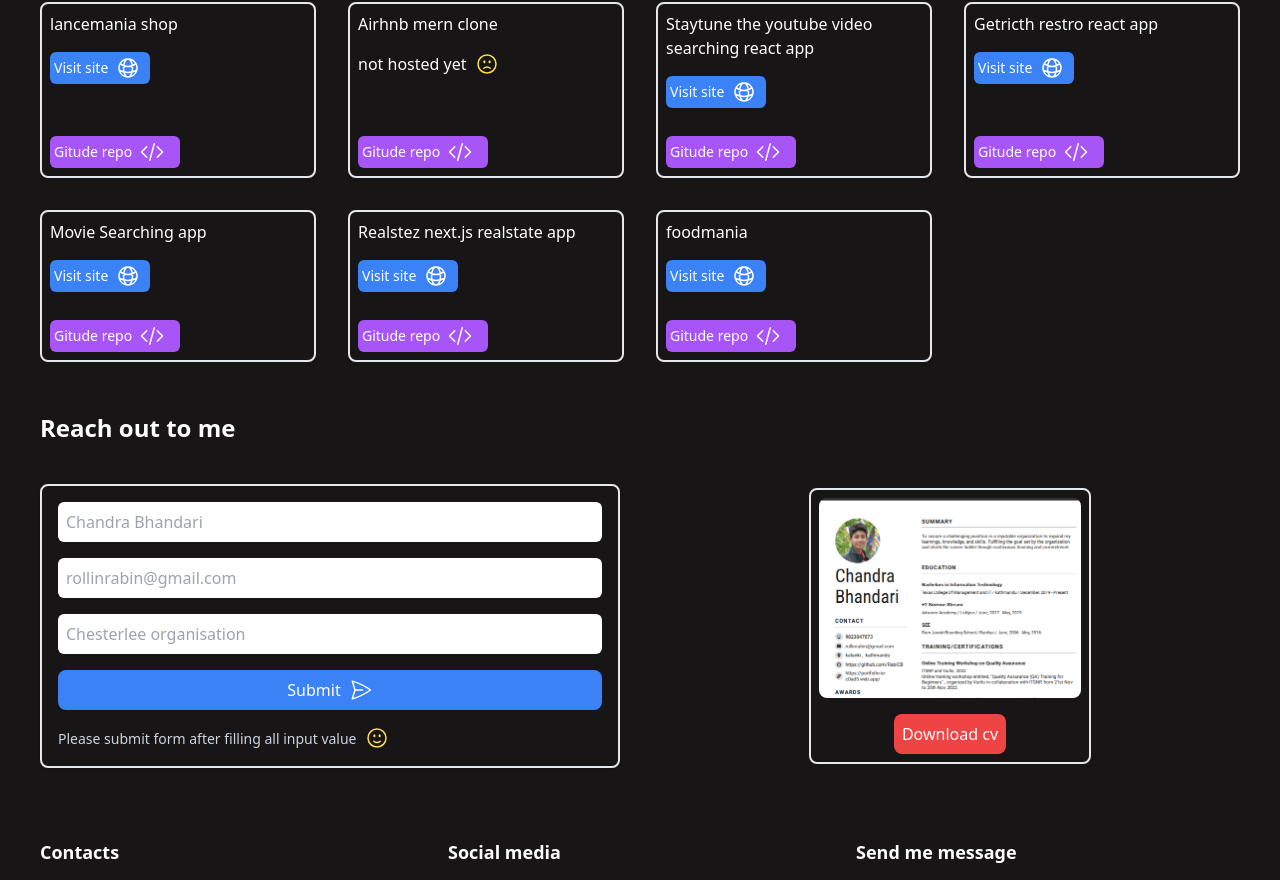
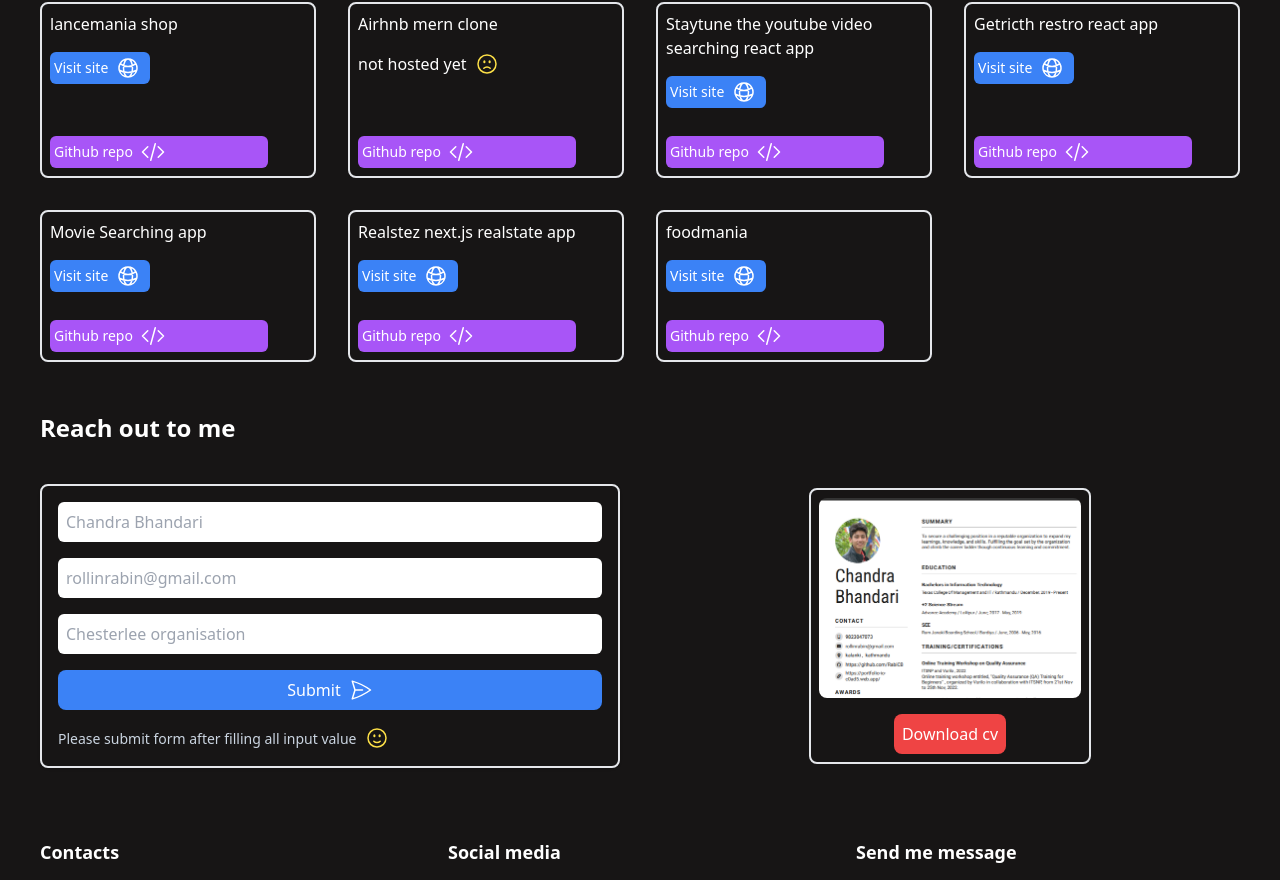
Before and after one commit to RabiCB/new-portfolio, a React (Create React App) app: page / in a window 1280 px wide. Shown: the part 1118-1998 px from the top of the page. Built offline with nearby package versions, Linux system fonts and the light colour scheme; grey boxes are pictures that could not be loaded.

Commit message:
portfolio

```diff
--- a/src/Components/Intervalform.js
+++ b/src/Components/Intervalform.js
@@ -139,7 +139,7 @@ const Intervalform = ({
             </span>
           </div>
         </motion.form>
-        <div className="absolute  top-16 right-8 h-10 w-10 flex items-center justify-center transition-all ease-in-out 0.5s hover:text-black hover:bg-gray-200   rounded-full">
+        <div className="max-sm:top-14 max-sm:right-2 absolute  top-16 right-8 h-10 w-10 flex items-center justify-center transition-all ease-in-out 0.5s hover:text-black hover:bg-gray-200   rounded-full">
           <svg
             onClick={() => setSendmessage(false)}
             xmlns="http://www.w3.org/2000/svg"
--- a/src/Components/Projects.js
+++ b/src/Components/Projects.js
@@ -9,7 +9,7 @@ const Projects = () => {
   return (
     <div id="project" className="mt-[50px]">
       <h2 className="font-semibold  max-md:text-lg text-2xl ">Projects</h2>
-      <div className="grid grid-cols-4 mt-6 h-[360px] max-lg:h-[400px] max-md:h-[500px] max-sm:h-[660px] max-md:grid-cols-3 max-sm:grid-cols-2 gap-8 max-md:gap-4">
+      <div className="grid grid-cols-4 mt-6 h-[360px] max-lg:h-[400px] max-md:h-[500px] max-sm:h-[740px] max-md:grid-cols-3 max-sm:grid-cols-2 gap-8 max-md:gap-4">
         {allprojects.map((projectsg) => {
           return (
             <motion.div
@@ -60,17 +60,17 @@ const Projects = () => {
                 </div>
               )}
               <a
-                className="bg-purple-500 text-sm absolute left-2 bottom-2 flex gap-2 items-center text-white rounded-md p-[4px] w-[130px] "
+                className="bg-purple-500 max-sm:gap-1.5  text-sm absolute left-2 bottom-2 flex gap-2 items-center text-white rounded-md p-[4px] w-[80%] "
                 href={projectsg.code}
               >
-                Gitude repo
+                Github repo
                 <svg
                   xmlns="http://www.w3.org/2000/svg"
                   fill="none"
                   viewBox="0 0 24 24"
                   strokeWidth={1.5}
                   stroke="currentColor"
-                  className="w-6 h-6"
+                  className="max-sm:w-5 max-sm:h-5 w-6 h-6"
                 >
                   <path
                     strokeLinecap="round"
```
